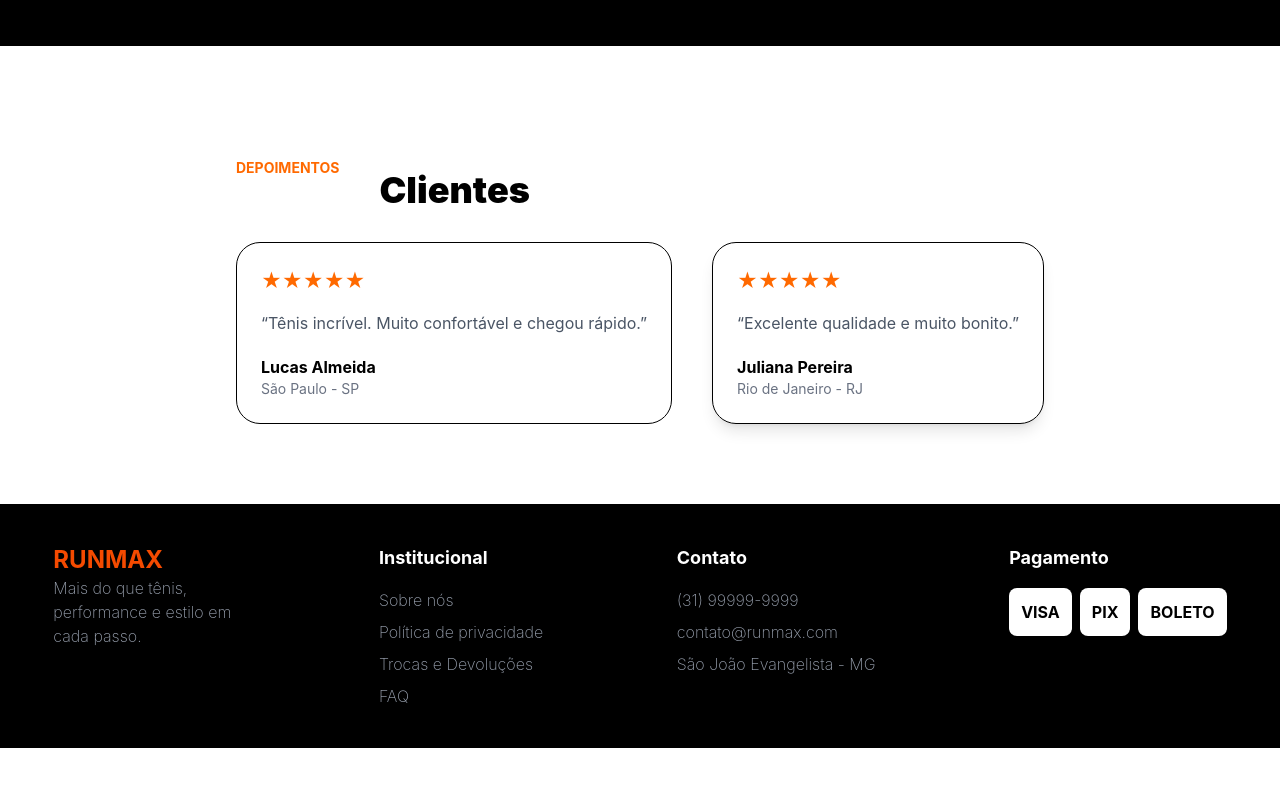
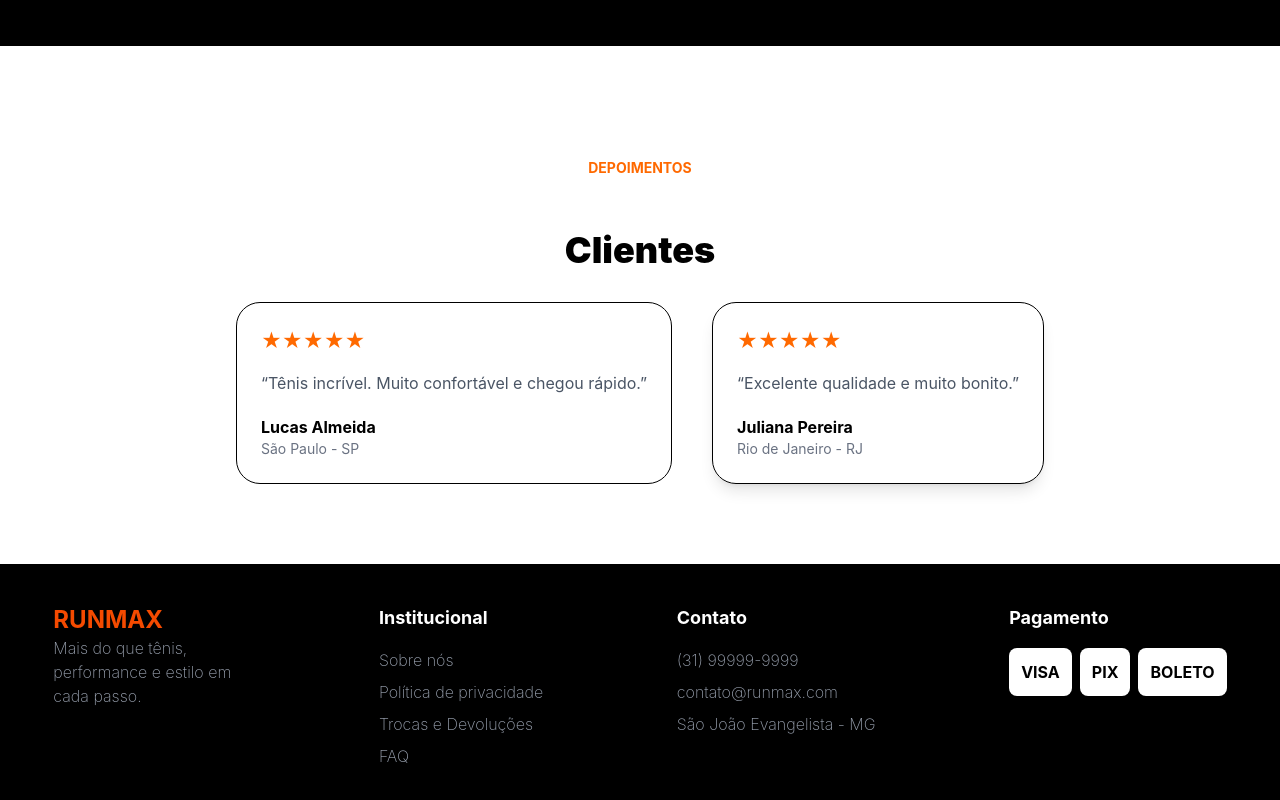
Before and after one commit to Augusto-logo/onebit-Ecommerce, a React (Vite) app: page / in a window 1280 px wide. Shown: the part 1403-2203 px from the top of the page. Before the commit the page ends 2151 px from the top, so only its background shows below. Built offline with nearby package versions, Linux system fonts and the light colour scheme.

Commit message:
Só centralizei o depoimentos e clientes

```diff
--- a/src/components/Depoimentos.tsx
+++ b/src/components/Depoimentos.tsx
@@ -2,7 +2,7 @@ export default function Depoimentos() {
   return (
     <section className="bg-white text-black px-5 py-20">
 
-      <div className="flex flex-wrap gap-10 mt-8 w-full">
+      <div className="flex flex-wrap gap-10 mt-8 w-full flex-col items-center">
 
         <p className="text-orange-500 font-bold uppercase text-sm">
           Depoimentos
```
